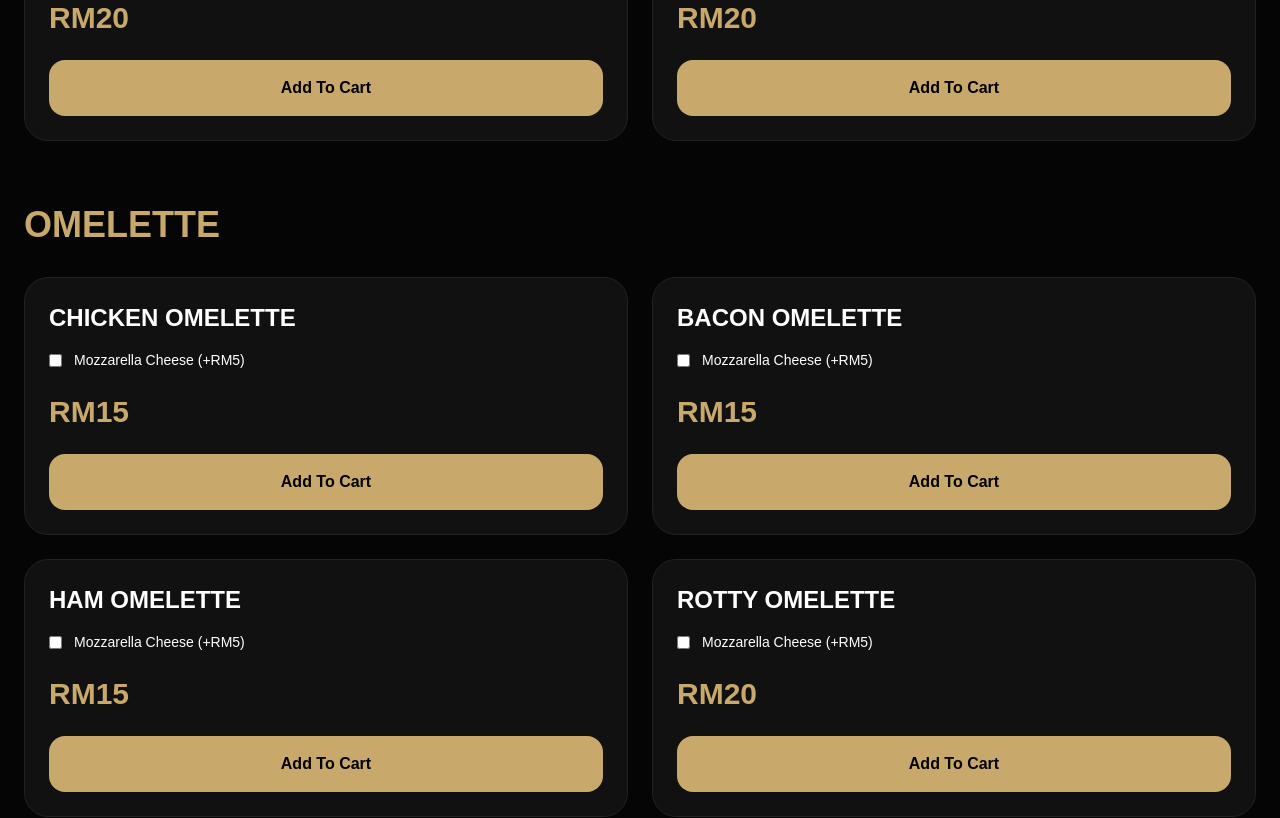
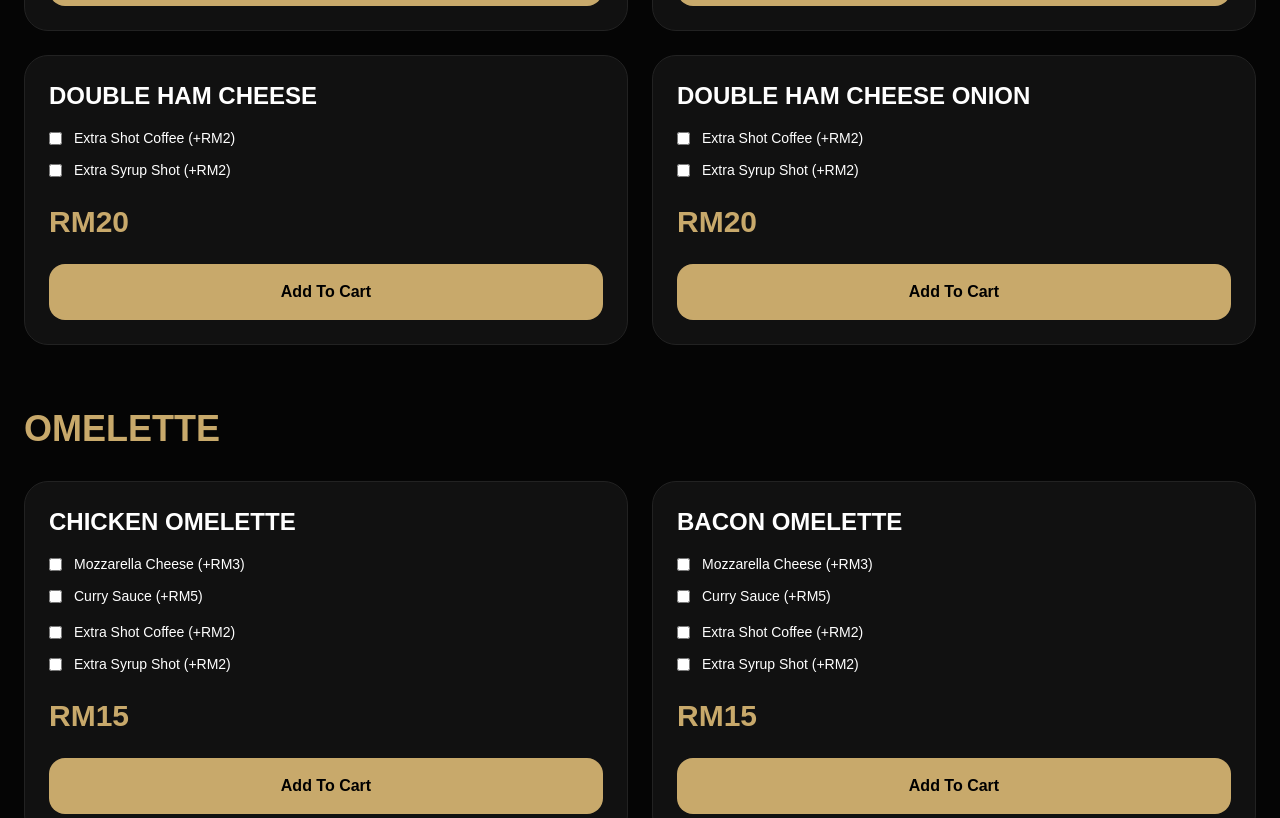
Before and after one commit to diveyaa16/mamasan-scorpion, a Next.js app: page / in a window 1280 px wide. Shown: the part 1880-2698 px from the top of the page. Built offline with nearby package versions, Linux system fonts and the light colour scheme.

Commit message:
updated coffee addons and checkout fixes

```diff
--- a/app/page.tsx
+++ b/app/page.tsx
@@ -57,9 +57,9 @@ const menuItems = [
   { id: 30, category: "Protein Shakes", name: "Mocha Protein", price: 25 },
   { id: 31, category: "Protein Shakes", name: "Vanilla Biscoff Protein", price: 25 },
 
-  { id: 32, category: "Fresh Juices", name: "Orange Juice", price: 10 },
-  { id: 33, category: "Fresh Juices", name: "Apple Juice", price: 10 },
-  { id: 34, category: "Fresh Juices", name: "Watermelon Juice", price: 10 },
+  { id: 32, category: "Fresh Juices", name: "Orange Juice", price: 15 },
+  { id: 33, category: "Fresh Juices", name: "Apple Juice", price: 15 },
+  { id: 34, category: "Fresh Juices", name: "Watermelon Juice", price: 15 },
 
   { id: 35, category: "Non-Coffee", name: "Milo", price: 12, type: ["Hot", "Iced"] },
   { id: 36, category: "Coffee", name: "Cappuccino", price: 12, type: ["Hot", "Iced"], syrup: true },
@@ -89,6 +89,8 @@ export default function Home() {
   const [curryOption, setCurryOption] = useState<any>({});
   const [extraBurgerChicken, setExtraBurgerChicken] = useState<any>({});
   const [extraProtein, setExtraProtein] = useState<any>({});
+  const [extraShotCoffee, setExtraShotCoffee] = useState<any>({});
+  const [extraSyrupShot, setExtraSyrupShot] = useState<any>({});
 
   const [customerName, setCustomerName] = useState("");
   const [customerPhone, setCustomerPhone] = useState("");
@@ -123,12 +125,14 @@ export default function Home() {
     const syrupChoice = selectedSyrup[item.id] || "No Syrup";
 
     const syrupPrice = syrupChoice !== "No Syrup" ? 3 : 0;
-    const spicyPrice = spicyOption[item.id] ? 1 : 0;
+    const spicyPrice = spicyOption[item.id] ? 0 : 0;
     const extraChickenPrice = extraChicken[item.id] ? 5 : 0;
-    const mozzarellaPrice = mozzarellaOption[item.id] ? 5 : 0;
+    const mozzarellaPrice = mozzarellaOption[item.id] ? 3 : 0;
     const curryPrice = curryOption[item.id] ? 5 : 0;
     const burgerExtraPrice = extraBurgerChicken[item.id] ? 6 : 0;
     const extraProteinPrice = extraProtein[item.id] ? 5 : 0;
+    const extraShotCoffeePrice = extraShotCoffee[item.id] ? 2 : 0;
+    const extraSyrupShotPrice = extraSyrupShot[item.id] ? 2 : 0;
 
     const finalPrice =
       item.price +
@@ -138,6 +142,8 @@ export default function Home() {
       mozzarellaPrice +
       curryPrice +
       extraProteinPrice +
+      extraShotCoffeePrice +
+      extraSyrupShotPrice +
       burgerExtraPrice;
 
     const finalItem = {
@@ -151,6 +157,8 @@ export default function Home() {
       curry: curryOption[item.id] || false,
       extraBurgerChicken: extraBurgerChicken[item.id] || false,
       extraProtein: extraProtein[item.id] || false,
+      extraShotCoffee: extraShotCoffee[item.id] || false,
+      extraSyrupShot: extraSyrupShot[item.id] || false,
       finalPrice,
     };
 
@@ -361,8 +369,22 @@ setTimeout(() => {
           })
         }
       />
-      Mozzarella Cheese (+RM5)
+      Mozzarella Cheese (+RM3)
     </label>
+
+    <label className="flex items-center gap-3 text-sm">
+  <input
+    type="checkbox"
+    checked={curryOption[item.id] || false}
+    onChange={(e) =>
+      setCurryOption({
+        ...curryOption,
+        [item.id]: e.target.checked,
+      })
+    }
+  />
+  Curry Sauce (+RM5)
+</label>
 
   </div>
 )}
@@ -397,7 +419,7 @@ setTimeout(() => {
           })
         }
       />
-      Spicy (+RM1)
+      Spicy (+RM0)
     </label>
 
   </div>
@@ -491,6 +513,38 @@ setTimeout(() => {
 
                   )}
 
+                  <div className="mt-4 space-y-3">
+
+  <label className="flex items-center gap-3 text-sm">
+    <input
+      type="checkbox"
+      checked={extraShotCoffee[item.id] || false}
+      onChange={(e) =>
+        setExtraShotCoffee({
+          ...extraShotCoffee,
+          [item.id]: e.target.checked,
+        })
+      }
+    />
+    Extra Shot Coffee (+RM2)
+  </label>
+
+  <label className="flex items-center gap-3 text-sm">
+    <input
+      type="checkbox"
+      checked={extraSyrupShot[item.id] || false}
+      onChange={(e) =>
+        setExtraSyrupShot({
+          ...extraSyrupShot,
+          [item.id]: e.target.checked,
+        })
+      }
+    />
+    Extra Syrup Shot (+RM2)
+  </label>
+
+</div>
+
                   <p className="text-[#c8a96b] text-3xl font-black mt-6">
                     RM{item.price}
                   </p>
@@ -571,6 +625,18 @@ setTimeout(() => {
                 {item.extraProtein && (
   <p className="text-sm text-gray-400">
     + Extra Protein
+  </p>
+)}
+
+{item.extraShotCoffee && (
+  <p className="text-sm text-gray-400">
+    + Extra Shot Coffee
+  </p>
+)}
+
+{item.extraSyrupShot && (
+  <p className="text-sm text-gray-400">
+    + Extra Syrup Shot
   </p>
 )}
 
@@ -712,6 +778,11 @@ setTimeout(() => {
              <button
   onClick={() => {
 
+    if (orderType === "Delivery" && total < 30) {
+  alert("Delivery minimum order is RM30");
+  return;
+}
+
     const orderNumber = Math.floor(Math.random() * 9000) + 1000;
     let message =
   `NEW ORDER - MAMASAN SCORPION\n` +
@@ -723,6 +794,14 @@ setTimeout(() => {
       if (item.extraProtein) {
         message += " + Extra Protein\n";
       }
+
+      if (item.extraShotCoffee) {
+  message += " + Extra Shot Coffee\n";
+}
+
+if (item.extraSyrupShot) {
+  message += " + Extra Syrup Shot\n";
+}
 
       if (item.extraBurgerChicken) {
         message += " + Extra Crispy Chicken\n";
```
